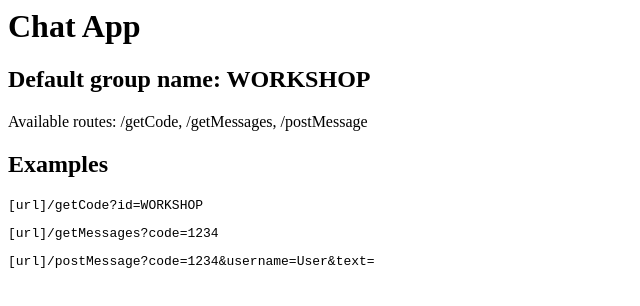
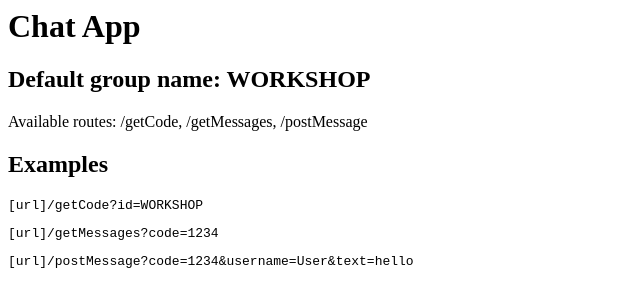
Before and after one commit to aslanshemilov/chat-app-server, a website: page index.html in a window 1280 px wide. Shown: the full height of the page, 0-640 px from the left. Drawn offline with Linux system fonts and the light colour scheme.

Commit message:
Correction to index

```diff
--- a/index.html
+++ b/index.html
@@ -18,6 +18,6 @@
         <pre>[url]/getMessages?code=1234</pre>
     </div>
     <div>
-        <pre>[url]/postMessage?code=1234&username=User&text=<Hello></Hello></pre>
+        <pre>[url]/postMessage?code=1234&username=User&text=hello</pre>
     </div>
 </body>
```
